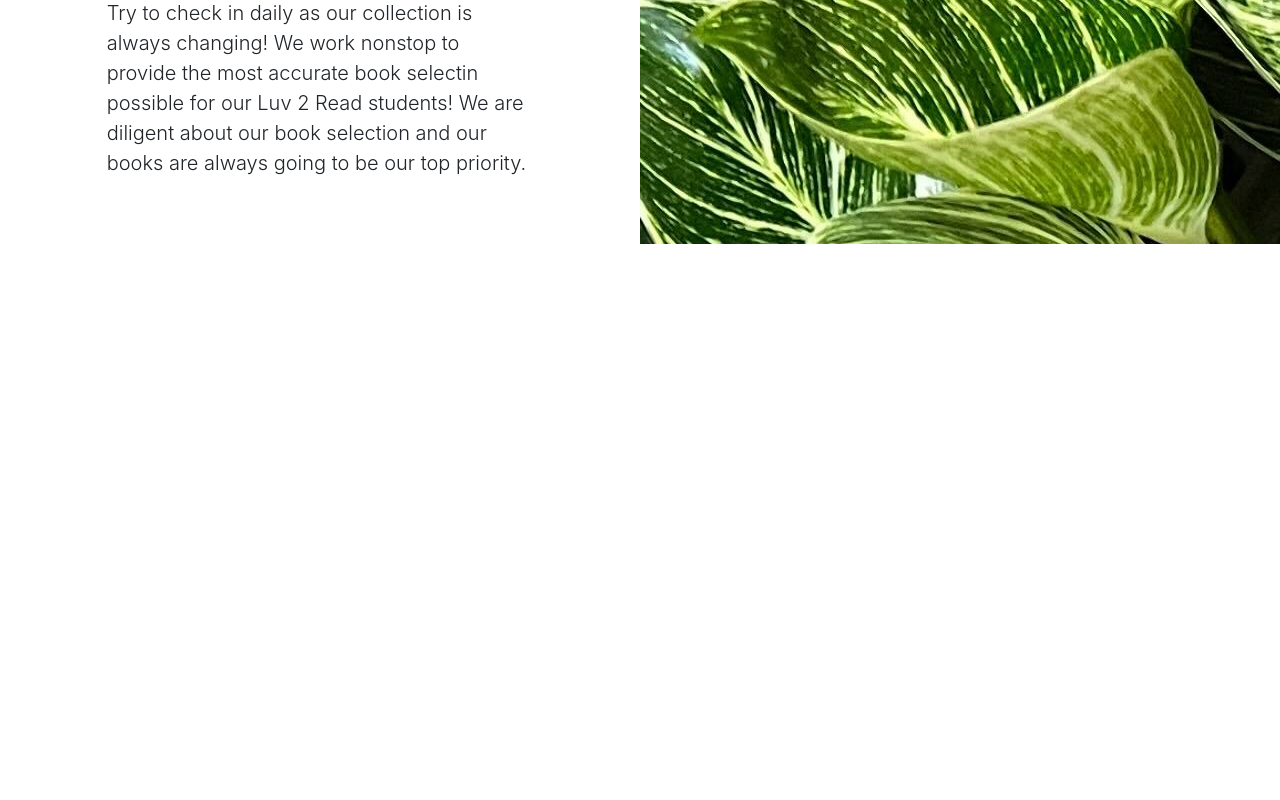
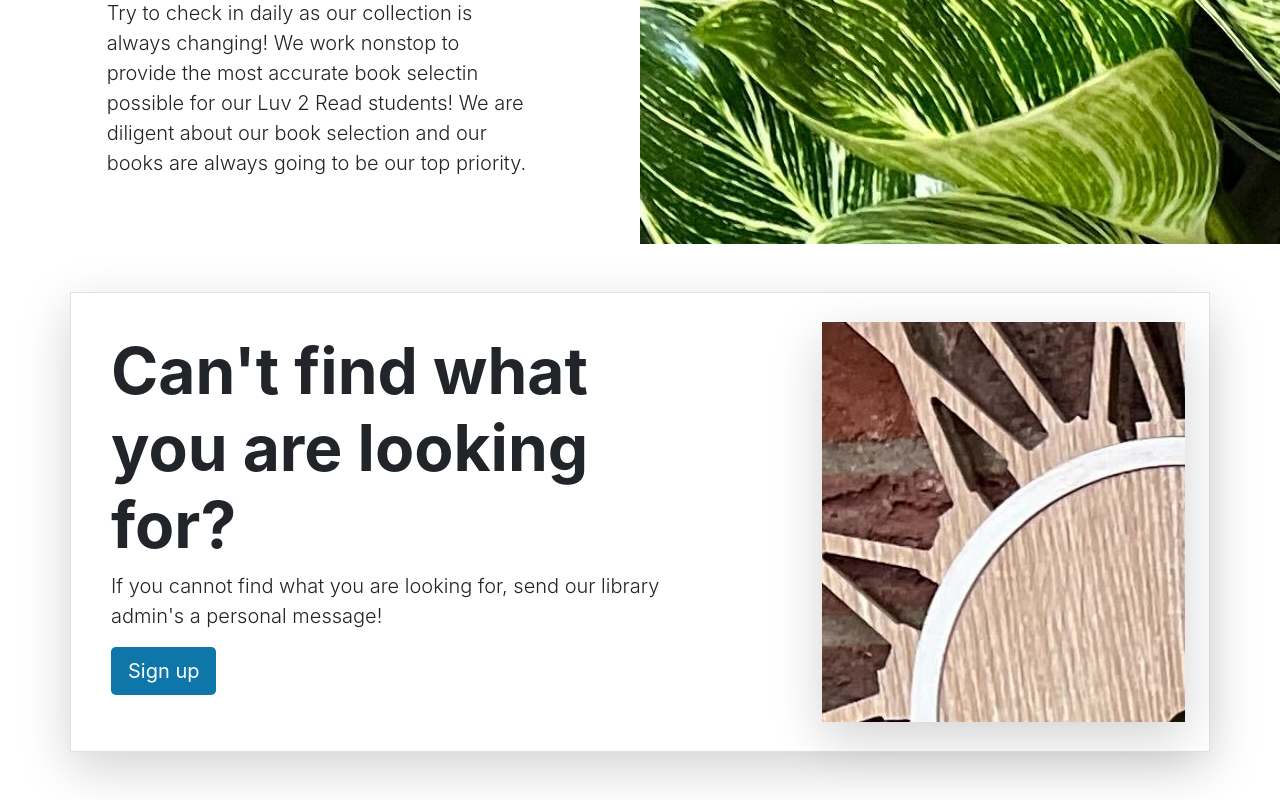
Before and after one commit to diogodma80/library-app-react-spring, a React (Create React App) app in the folder frontend/react-library/: page / in a window 1280 px wide. Shown: the part 1680-2480 px from the top of the page. Before the commit the page ends 1924 px from the top, so only its background shows below. Built offline with nearby package versions, Linux system fonts and the light colour scheme.

Commit message:
Create library services component

```diff
--- a/frontend/react-library/src/App.tsx
+++ b/frontend/react-library/src/App.tsx
@@ -4,6 +4,7 @@
 import { ExploreTopBooks } from './layouts/HomePage/ExploreTopBooks';
 import { Carrousel } from './layouts/HomePage/Carrousel';
 import { Heros } from './layouts/HomePage/Heros';
+import { LibraryServices } from './layouts/HomePage/LibraryServices';
 
 function App() {
   return (
@@ -12,6 +13,7 @@
       <ExploreTopBooks />
       <Carrousel />
       <Heros />
+      <LibraryServices />
     </div>
   );
 }
--- /dev/null
+++ b/frontend/react-library/src/layouts/HomePage/LibraryServices.tsx
@@ -0,0 +1,25 @@
+export const LibraryServices = () => {
+    return (
+        <div className="container my-5">
+            <div className="row p-4 align-items-center border shadow-lg">
+                <div className="col-lg-7 p-3">
+                    <h1 className="display-3 fw-bold">
+                        Can't find what you are looking for?
+                    </h1>
+                    <p className="lead">
+                        If you cannot find what you are looking for,
+                        send our library admin's a personal message!
+                    </p>
+                    <div className="d-grid gap-2 justify-content-md-start mb-4 mb-lg-3">
+                        <a className="btn main-color btn-lg text-white" href="#">
+                            Sign up
+                        </a>
+                    </div>
+                </div>
+                <div className="col-lg-4 offset-lg-1 shadow-lg lost-image">
+
+                </div>
+            </div>
+        </div>
+    );
+}
```
Also changed, not shown: 1 other file (tests, documents, lock files or other folders).
